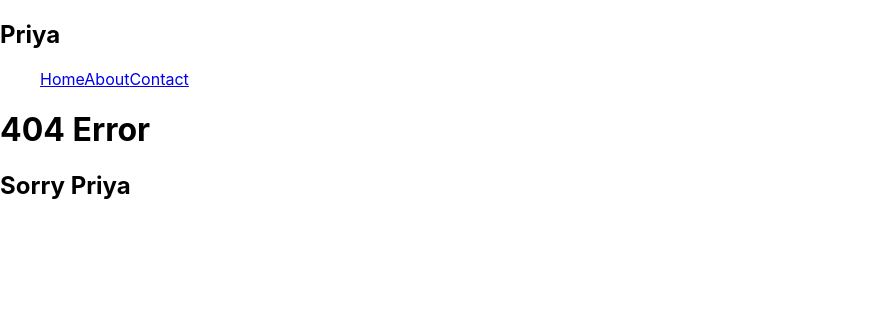
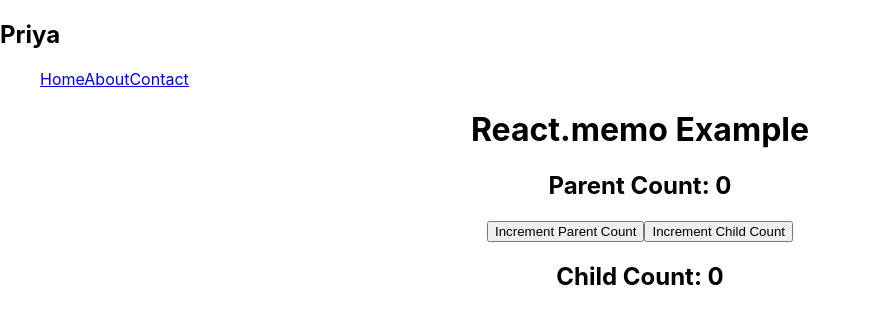
Before and after one commit to priyachithiravel50/React-Learning, a React (Create React App) app: page /reactmemo in a window 1280 px wide. Before the commit this address had no page. Shown: the top 324 px of the page, without its empty margins (0-870 px from the left). Built offline with nearby package versions, Linux system fonts and the light colour scheme.

Commit message:
Today Task

```diff
--- a/src/App.css
+++ b/src/App.css
@@ -36,3 +36,7 @@
     transform: rotate(360deg);
   }
 }
+
+.alert{
+  background-color: rgb(244, 202, 229);
+}
--- a/src/App.js
+++ b/src/App.js
@@ -7,7 +7,7 @@ import Log from '../src/component/log';
 import Events from '../src/component/events';
 import Lists from '../src/component/lists';
 import Forms from '../src/component/forms';
-import Memo from '../src/component/memo';
+// import Memo from '../src/component/memo';
 import Conditional from '../src/component/conditional';
 import Arrowfunction from '../src/component/arrowfunction';
 import Home from '../src/component/Home';
@@ -16,6 +16,9 @@ import Contact from '../src/component/contact';
 import LinkRoute from './component/LinkRoute';
 import DynamicRoute from './component/DynamicRoute';
 import Error from './component/Error';
+import ES6 from './component/ES6';
+import Reactmemo from './component/Reactmemo';
+import Styling from './component/Styling';
 
 
 
@@ -33,7 +36,6 @@ function App() {
       <Route path='/events' element={<Events/>}/>
       <Route path='/lists' element={<Lists/>}/>
       <Route path='/forms' element={<Forms/>}/>
-      <Route path='/memo' element={<Memo/>}/>
       <Route path='/conditional' element={<Conditional/>}/>
       <Route path='/arrowfunction' element={<Arrowfunction/>}/>
       <Route path='/home' element={<Home/>}/>
@@ -42,8 +44,9 @@ function App() {
       <Route path='/linkroute' element={<LinkRoute/>}/>
       <Route path='/dynamicroute/:UserName' element={<DynamicRoute/>}/>
       <Route path='*' element={<Error/>}/>
-
-
+      <Route path='/es6' element={<ES6/>}/>
+      <Route path='/reactmemo' element={<Reactmemo/>}/>
+      <Route path='/styling' element={<Styling/>}/>
 
 
          </Routes>
--- /dev/null
+++ b/src/component/ES6.js
@@ -0,0 +1,11 @@
+import React from 'react';
+
+const ES6 = () => {
+  return (
+    <div>
+      <h1>Hello from ES6 Arrow Function!</h1>
+    </div>
+  );
+};
+
+export default ES6;
--- /dev/null
+++ b/src/component/Reactmemo.js
@@ -0,0 +1,30 @@
+import React, { useState } from 'react';
+
+// Child component wrapped with React.memo
+const ChildComponent = React.memo(({ count }) => {
+  console.log("Child Component Rendered"); // Log to track renders
+  return <h2>Child Count: {count}</h2>;
+});
+
+const Reactmemo = () => {
+  const [parentCount, setParentCount] = useState(0);
+  const [childCount, setChildCount] = useState(0);
+
+  return (
+    <div style={{ textAlign: "center" }}>
+      <h1>React.memo Example</h1>
+      <h2>Parent Count: {parentCount}</h2>
+      <button onClick={() => setParentCount(parentCount + 1)}>
+        Increment Parent Count
+      </button>
+      <button onClick={() => setChildCount(childCount + 1)}>
+        Increment Child Count
+      </button>
+
+      {/* Passing childCount as prop */}
+      <ChildComponent count={childCount} />
+    </div>
+  );
+};
+
+export default Reactmemo;
--- /dev/null
+++ b/src/component/Styling.js
@@ -0,0 +1,22 @@
+import React from 'react'
+import styles from './demo.module.css'
+
+function Styling() {
+    const React = {
+        backgroundColor: 'blue',
+    }
+  return (
+    <div>
+        <h1 style={{backgroundColor:'red'}} >React is an Javascript library</h1>
+
+        <h2 style={React}>Function Component is used react,it is easy to manage</h2>
+
+        <h2 className='alert'>Virtual DOM is used effectiuvely</h2>
+
+        <h2 className= {styles.default}>React is developed by Facebook</h2>
+
+    </div>
+  )
+}
+
+export default Styling
--- /dev/null
+++ b/src/component/demo.module.css
@@ -0,0 +1,3 @@
+.default{
+    background-color: magenta;
+}
```
Also changed, not shown: src/component/memo.jsx (deleted, +0 -23 lines), src/index.css (line endings or trailing spaces).
